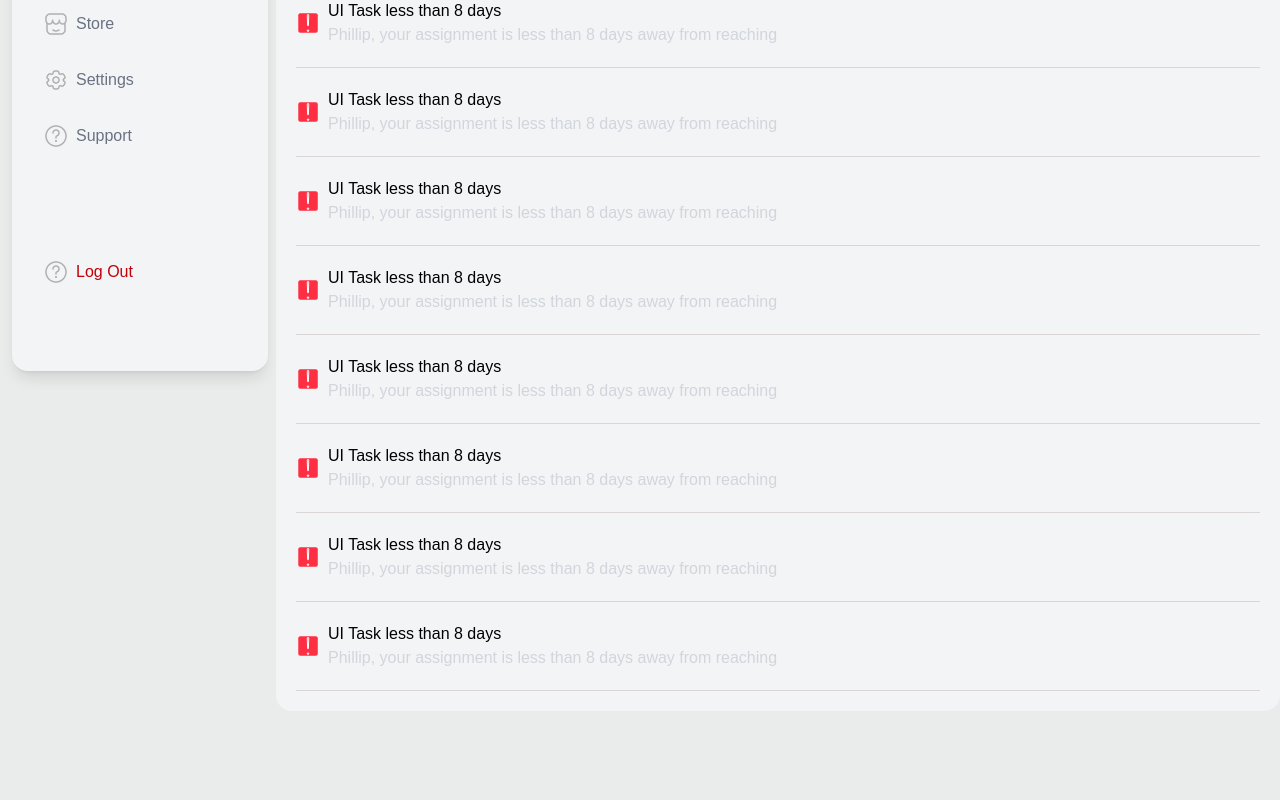
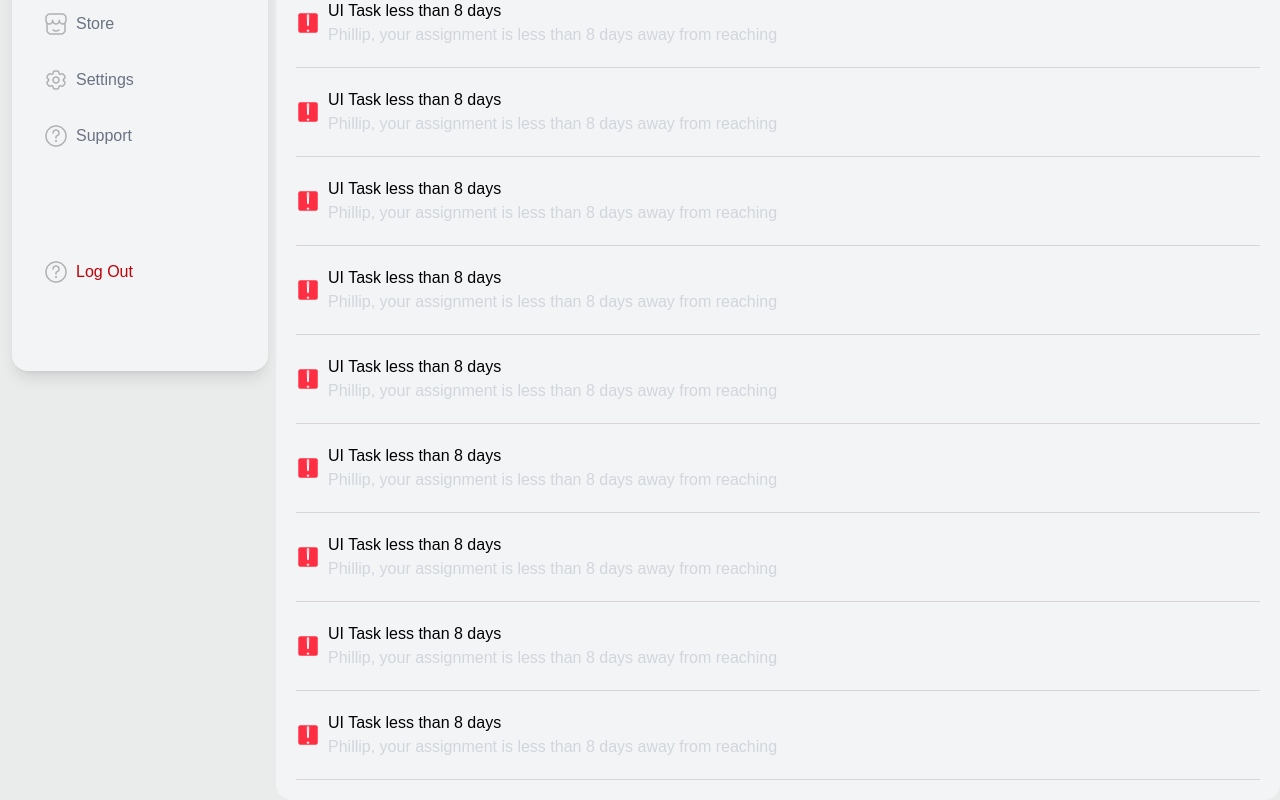
Before and after one commit to mohamedwael56/Team-track, a Next.js app: page /notifications in a window 1280 px wide. Shown: the part 441-1241 px from the top of the page. Before the commit the page ends 1152 px from the top, so only its background shows below. Built offline with nearby package versions, Linux system fonts and the light colour scheme.

Commit message:
looping in notification to make the code more clean

```diff
--- a/src/app/notifications/page.jsx
+++ b/src/app/notifications/page.jsx
@@ -1,7 +1,74 @@
 import Sidebar from '@/components/sidebar'
-import React from 'react'
+import React, { Fragment } from 'react'
 import Header from '@/components/header'
 function page() {
+    const notifications=[
+        {
+            id:1,
+            title:'UI Task less than 8 days',
+            description:'Phillip, your assignment is less than 8 days away from reaching'
+        },
+        {
+            id:2,
+            title:'UI Task less than 8 days',
+            description:'Phillip, your assignment is less than 8 days away from reaching'
+        },
+        {
+            id:3,
+            title:'UI Task less than 8 days',
+            description:'Phillip, your assignment is less than 8 days away from reaching'
+        },
+        {
+            id:4,
+            title:'UI Task less than 8 days',
+            description:'Phillip, your assignment is less than 8 days away from reaching'
+        },
+        {
+            id:5,
+            title:'UI Task less than 8 days',
+            description:'Phillip, your assignment is less than 8 days away from reaching'
+        },
+        {
+            id:6,
+            title:'UI Task less than 8 days',
+            description:'Phillip, your assignment is less than 8 days away from reaching'
+        },
+        {
+            id:7,
+            title:'UI Task less than 8 days',
+            description:'Phillip, your assignment is less than 8 days away from reaching'
+        },
+        {
+            id:8,
+            title:'UI Task less than 8 days',
+
+            description:'Phillip, your assignment is less than 8 days away from reaching'
+        },
+        {
+            id:9,
+            title:'UI Task less than 8 days',
+            description:'Phillip, your assignment is less than 8 days away from reaching'
+        },
+        {
+            id:10,
+            title:'UI Task less than 8 days',
+            description:'Phillip, your assignment is less than 8 days away from reaching'
+        },
+                                                            {
+
+            id:11,
+            title:'UI Task less than 8 days',
+            description:'Phillip, your assignment is less than 8 days away from reaching'
+        },
+        {
+            id:12,
+            title:'UI Task less than 8 days',
+            description:'Phillip, your assignment is less than 8 days away from reaching'
+        }
+
+    ]
+
+
   return (
     <div className='flex'>
         <div className='flex-1 ml-69'>
@@ -12,7 +79,13 @@ function page() {
         notifications
             </div>
               <hr />
-            <div className="flex my-5 items-center gap-2">
+              {
+                notifications.map((notification)=>{
+                    return(
+
+
+                    <Fragment key={notification.id}>
+     <div className="flex my-5 items-center gap-2">
             <div>
                 <img src="/icons/alert-outline.svg" alt="" />
             </div>
@@ -22,106 +95,13 @@ function page() {
             </div>
             </div>
             <hr />
-            <div className="flex my-5 items-center gap-2">
-            <div>
-                <img src="/icons/alert-outline.svg" alt="" />
-            </div>
-            <div className='flex flex-col'>
-            <h1 className='text-black'>UI Task less than 8 days</h1>
-            <p className='text-gray-300'>Phillip, your assignment is less than 8 days away from reaching</p>
-            </div>
-            </div>
-            <hr />
-            <div className="flex my-5 items-center gap-2">
-            <div>
-                <img src="/icons/alert-outline.svg" alt="" />
-            </div>
-            <div className='flex flex-col'>
-            <h1 className='text-black'>UI Task less than 8 days</h1>
-            <p className='text-gray-300'>Phillip, your assignment is less than 8 days away from reaching</p>
-            </div>
-            </div>
-            <hr />
-            <div className="flex my-5 items-center gap-2">
-            <div>
-                <img src="/icons/alert-outline.svg" alt="" />
-            </div>
-            <div className='flex flex-col'>
-            <h1 className='text-black'>UI Task less than 8 days</h1>
-            <p className='text-gray-300'>Phillip, your assignment is less than 8 days away from reaching</p>
-            </div>
-            </div>
-            <hr />
-            <div className="flex my-5 items-center gap-2">
-            <div>
-                <img src="/icons/alert-outline.svg" alt="" />
-            </div>
-            <div className='flex flex-col'>
-            <h1 className='text-black'>UI Task less than 8 days</h1>
-            <p className='text-gray-300'>Phillip, your assignment is less than 8 days away from reaching</p>
-            </div>
-            </div>
-            <hr />
-            <div className="flex my-5 items-center gap-2">
-            <div>
-                <img src="/icons/alert-outline.svg" alt="" />
-            </div>
-            <div className='flex flex-col'>
-            <h1 className='text-black'>UI Task less than 8 days</h1>
-            <p className='text-gray-300'>Phillip, your assignment is less than 8 days away from reaching</p>
-            </div>
-            </div>
-            <hr />
-            <div className="flex my-5 items-center gap-2">
-            <div>
-                <img src="/icons/alert-outline.svg" alt="" />
-            </div>
-            <div className='flex flex-col'>
-            <h1 className='text-black'>UI Task less than 8 days</h1>
-            <p className='text-gray-300'>Phillip, your assignment is less than 8 days away from reaching</p>
-            </div>
-            </div>
-            <hr />
-            <div className="flex my-5 items-center gap-2">
-            <div>
-                <img src="/icons/alert-outline.svg" alt="" />
-            </div>
-            <div className='flex flex-col'>
-            <h1 className='text-black'>UI Task less than 8 days</h1>
-            <p className='text-gray-300'>Phillip, your assignment is less than 8 days away from reaching</p>
-            </div>
-            </div>
-            <hr />
-            <div className="flex my-5 items-center gap-2">
-            <div>
-                <img src="/icons/alert-outline.svg" alt="" />
-            </div>
-            <div className='flex flex-col'>
-            <h1 className='text-black'>UI Task less than 8 days</h1>
-            <p className='text-gray-300'>Phillip, your assignment is less than 8 days away from reaching</p>
-            </div>
-            </div>
-            <hr />
-            <div className="flex my-5 items-center gap-2">
-            <div>
-                <img src="/icons/alert-outline.svg" alt="" />
-            </div>
-            <div className='flex flex-col'>
-            <h1 className='text-black'>UI Task less than 8 days</h1>
-            <p className='text-gray-300'>Phillip, your assignment is less than 8 days away from reaching</p>
-            </div>
-            </div>
-            <hr />
-            <div className="flex my-5 items-center gap-2">
-            <div>
-                <img src="/icons/alert-outline.svg" alt="" />
-            </div>
-            <div className='flex flex-col'>
-            <h1 className='text-black'>UI Task less than 8 days</h1>
-            <p className='text-gray-300'>Phillip, your assignment is less than 8 days away from reaching</p>
-            </div>
-            </div>
-            <hr />
+                </Fragment>
+               )
+             }
+            )
+
+              }
+
 
             </div>
         </main>
```
